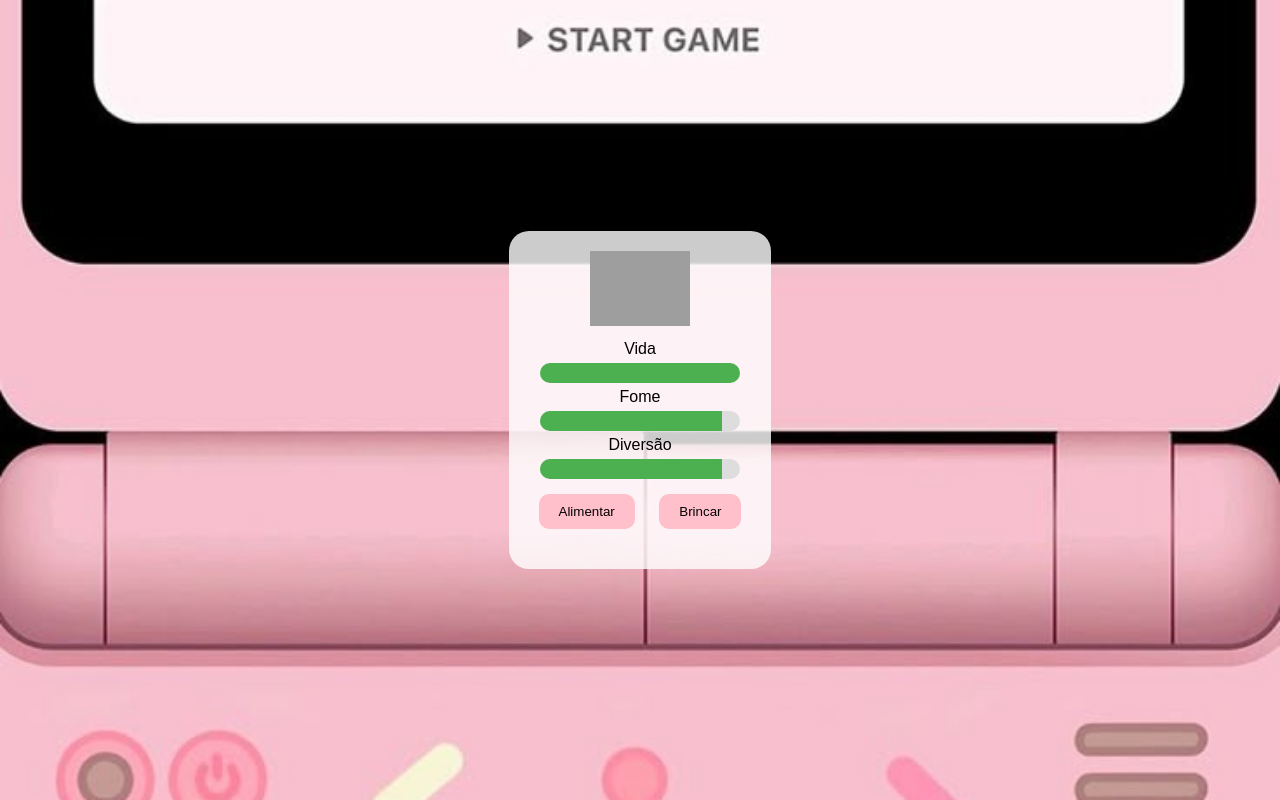
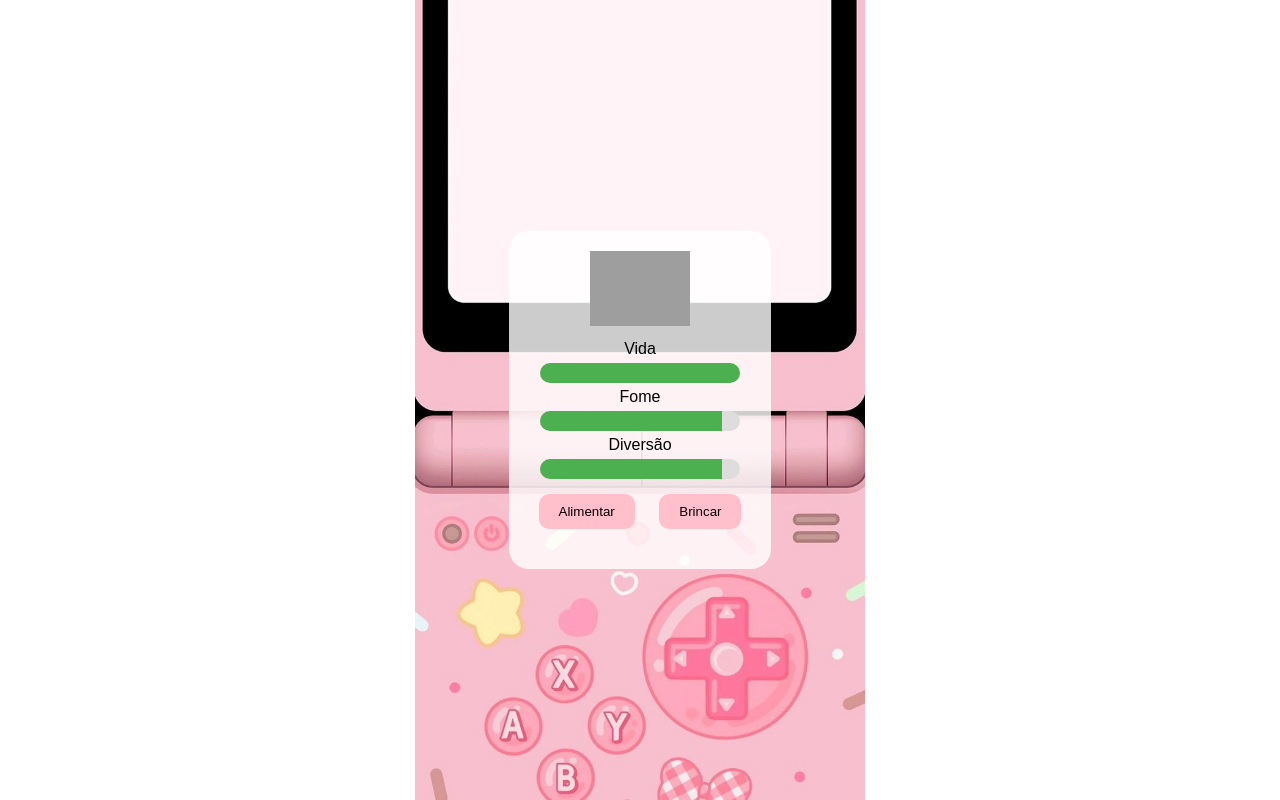
Before and after one commit to Duddy03/tamagoshi-joguinho, a plain HTML site: page index.html in a window 1280 px wide. Drawn offline with Linux system fonts and the light colour scheme; grey boxes are pictures that could not be loaded.

Commit message:
Update index.html

```diff
--- a/index.html
+++ b/index.html
@@ -8,8 +8,9 @@
    body {
   margin: 0;
   padding: 0;
-      background:url(src/WhatsApp\ Image\ 2025-03-29\ at\ 15.14.57.jpeg) no-repeat center center;
-      background-size: cover;
+  background: url("src/WhatsApp Image 2025-03-29 at 15.14.57.jpeg") no-repeat center center;
+  background-size: contain; /* Troca 'cover' por 'contain' */
+  background-attachment: fixed; /* Faz a imagem ficar fixa */
   font-family: Arial, sans-serif;
   display: flex;
   flex-direction: column;
@@ -17,6 +18,7 @@
   justify-content: center;
   height: 100vh;
 }
+
 
     .game {
       background: rgba(255, 255, 255, 0.8);
```
Lines whose indentation alone changed are shown as unchanged.
